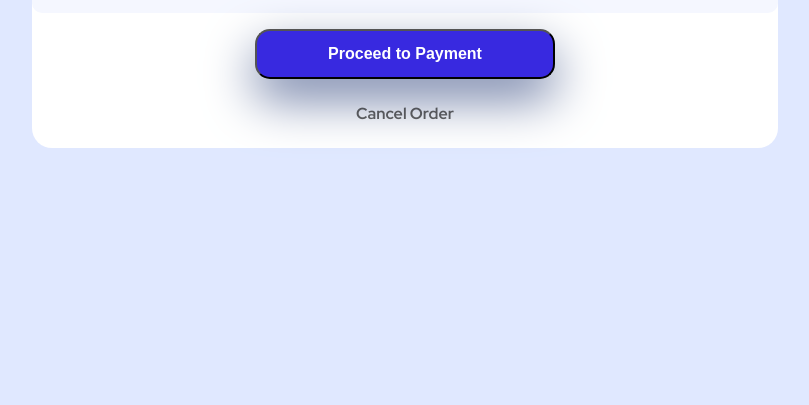
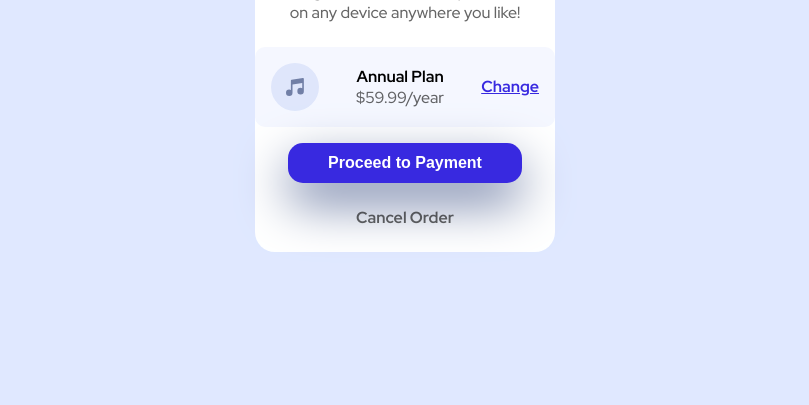
Before and after one commit to oseni99/OrderSummary, a plain HTML site: page index.html in a window 1280 px wide. Shown: the part 395-800 px from the top of the page, without its empty margins (235-1044 px from the left). Drawn offline with Linux system fonts and the light colour scheme.

Commit message:
Mobile x Desktop Design Finished

```diff
--- a/css/styles.css
+++ b/css/styles.css
@@ -8,6 +8,8 @@ body{
     font-size: 1rem;
     font-family: 'Red Hat Display', sans-serif;
     background-color: hsl(225, 100%, 94%);
+    background-image: url(/images/mobile.svg);
+    background-repeat: no-repeat;
     min-height: 100vh;
 }
 
@@ -31,12 +33,9 @@ img{
 }
 
 .c-order{
-    display: flex;
-    justify-content: center;
-    align-items: center;
-    flex-direction: column;
+    display: grid;
+    place-content: center;
     text-align: center;
-    padding: 0.5rem;
 }
 
 .order__image{
@@ -80,12 +79,14 @@ img{
 .order__payment button{
     margin-top: 1rem;
     background-color: hsl(245, 75%, 52%);
-    width: 300px;
-    min-height: 50px;
-    border-radius: 15px;
+    min-height: 40px;
     color: white;
     box-shadow: 0px 20px 50px hsl(224, 23%, 55%);
     font-weight: bold;
+    padding-left: 2.5rem;
+    padding-right: 2.5rem;
+    border-width: 0;
+    border-radius: 15px;
 }
 
 .order__payment button:hover{
@@ -101,3 +102,21 @@ img{
     color: black;
     opacity: 1;
 }
+
+.order__image{
+    width: 100%;
+}
+
+@media screen and (min-width:600px) {
+    body{
+        display: grid;
+        place-content: center;
+    }
+
+    .c-order{
+        background-color: hsl(225, 100%, 94%);
+        background-image: url(/images/desktop.svg);
+        background-repeat: no-repeat;
+        max-width: 300px;
+    }
+}
```
